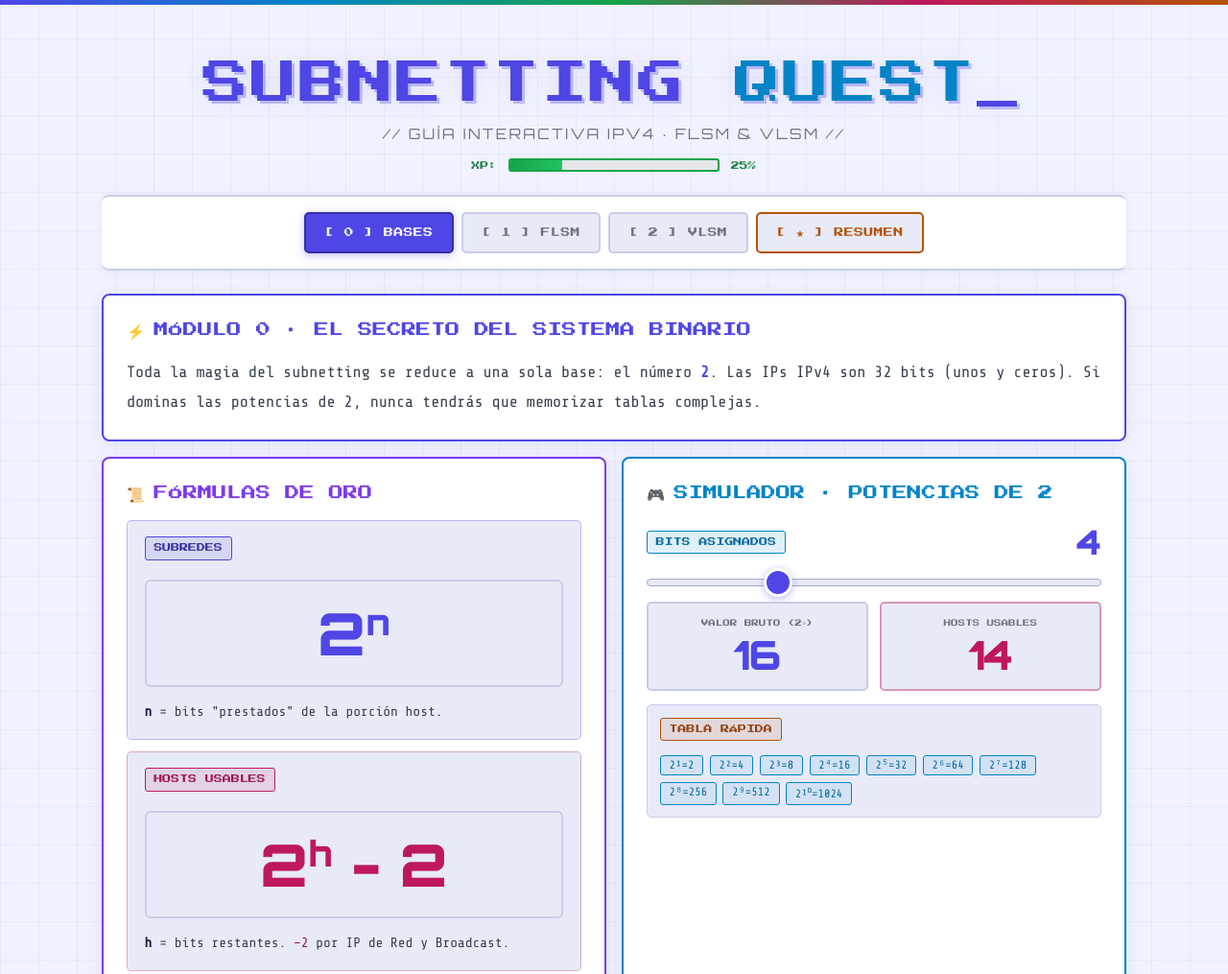
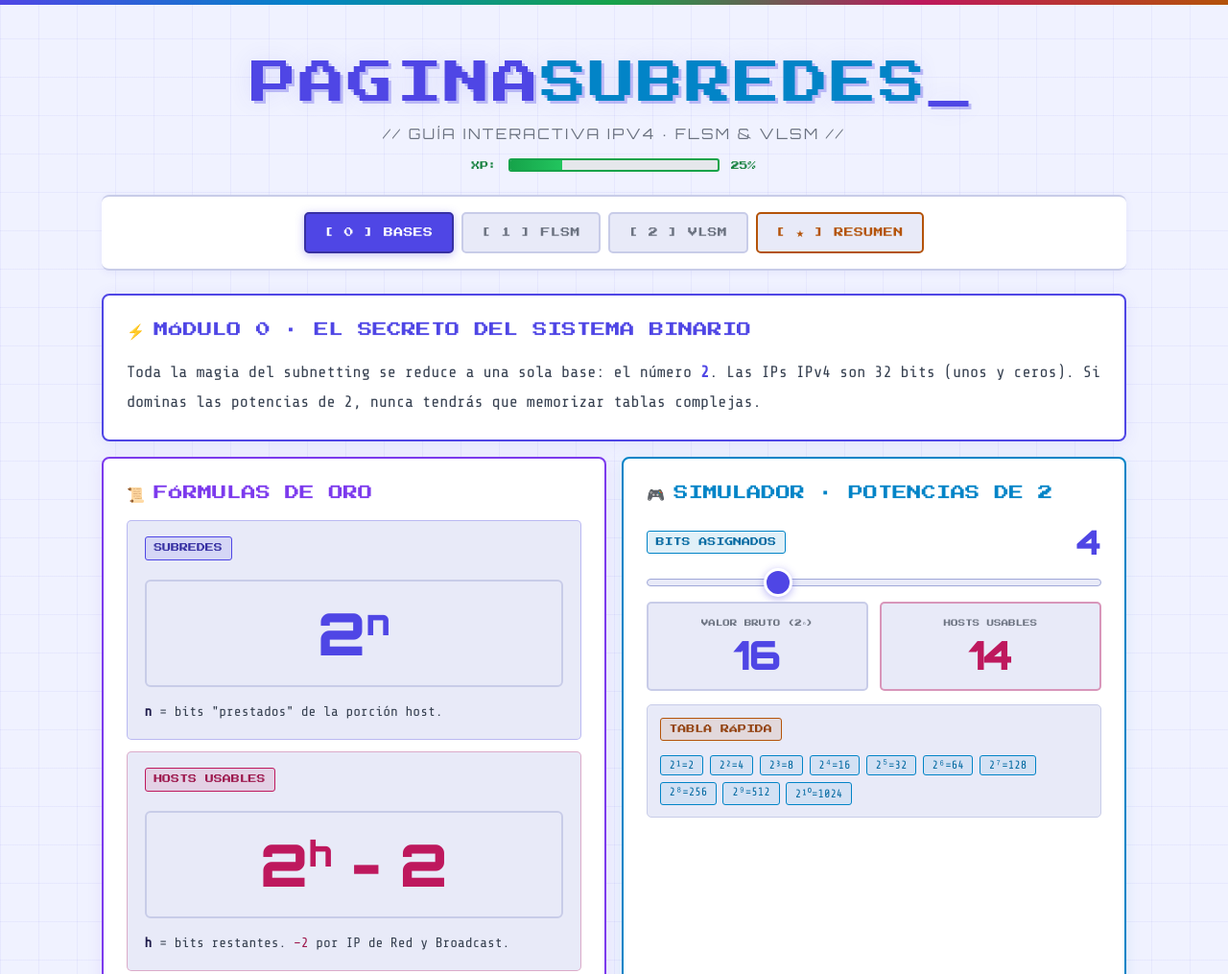
Before and after one commit to Sebas910/Pagina-Subredes, a plain HTML site: page index.html in a window 1280 px wide. Shown: the top 1015 px of the page at 96% size. Drawn offline with nearby package versions, Linux system fonts and the light colour scheme.

Commit message:
cambiando el nombre

```diff
--- a/index.html
+++ b/index.html
@@ -751,7 +751,7 @@
 
 <!-- HEADER -->
 <header>
-  <div class="game-title">SUBNETTING <span class="accent">QUEST</span><span class="blink">_</span></div>
+  <div class="game-title">PAGINA<span class="accent">SUBREDES</span><span class="blink">_</span></div>
   <div class="subtitle">// Guía Interactiva IPv4 · FLSM &amp; VLSM //</div>
   <div class="xp-wrap">
     <span class="xp-label">XP:</span>
```
